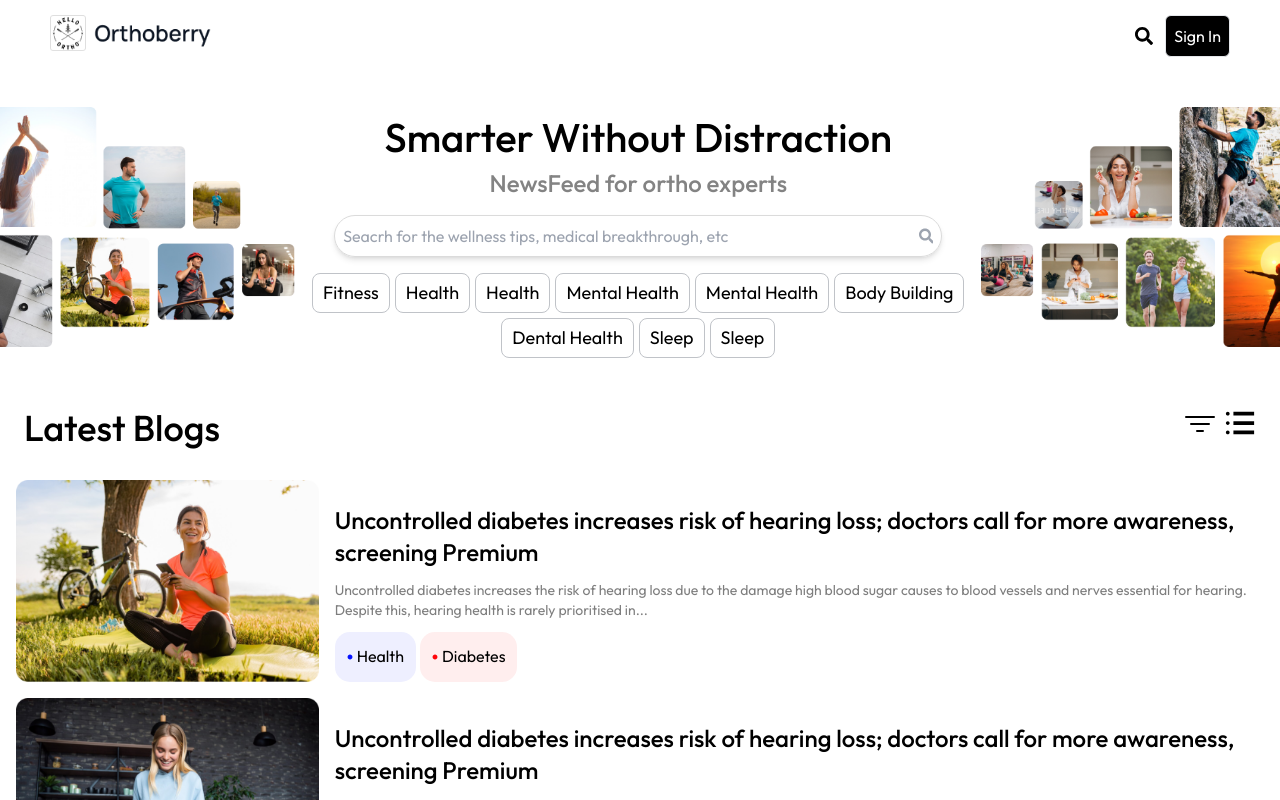
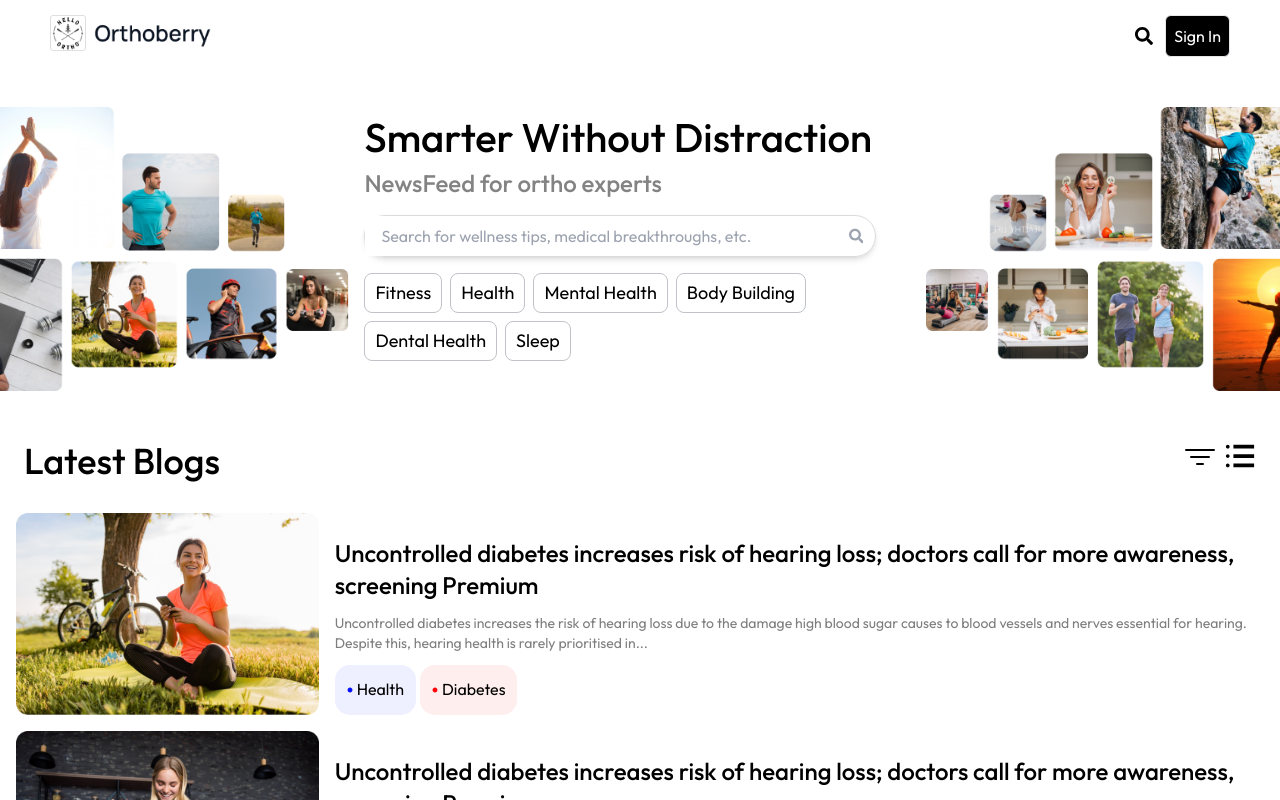
Before and after one commit to vasanthakumar-jpg/Orthoberry-News, a React (Vite) app: page / in a window 1280 px wide. Shown: the top 800 px of the page. Built offline with nearby package versions, Linux system fonts and the light colour scheme.

Commit message:
Initial Commit

```diff
--- a/src/Components/HomeSearch.jsx
+++ b/src/Components/HomeSearch.jsx
@@ -1,51 +1,120 @@
-import React from 'react'
-import { FaSearch } from 'react-icons/fa'
+// import React from 'react'
+// import { FaSearch } from 'react-icons/fa'
+
+// export default function HomeSearch() {
+//   return (
+//     <div className='flex justify-between lg:flex-row flex-col my-[50px] gap-[15px]'>
+
+// {/* Left Side Image  */}
+//       <div>
+//       <img src="/images/LeftImage.png" alt="Description" />
+
+//       </div>
+// {/* Center Content */}
+//       <div className='2xs:my-4 md:my-0'>
+
+//         <div className='flex flex-col justify-center '>
+//             <h1 className='font-medium text-[27px] text-center md:textt-start lg:text-[40px]'>Smarter Without Distraction</h1>
+//             <p className='font-medium  md:text-2xl text-center text-[#838383] '>NewsFeed for ortho experts</p>
+//         </div>
+
+
+//             <div className='rounded-[50px] border border-[#DBDBDB]  my-4 shadow-md mx-6' >
+//                 <div className='flex justify-between cursor-pointer'>
+
+//                    <input type="text" placeholder='Seacrh for the wellness tips, medical breakthrough, etc'
+//                    className='w-full m-2 outline-none cursor-pointer' />
+//                     <FaSearch className=' text-gray-400 my-3 md:my-3 mx-2 cursor-pointer'/>
+//                 </div>
+//             </div>
+
+//             <div className='flex flex-wrap gap-[5px] justify-center items-center'>
+//                 <button className='py-[5px] px-2.5 border border-[#C0C3C8] rounded-[8px] text-sm md:text-lg cursor-pointer hover:border-black hover:text-black transition duration-300 hover:scale-105'>Fitness</button>
+//                 <button className='py-[5px] px-2.5 border border-[#C0C3C8] rounded-[8px] text-sm md:text-lg cursor-pointer hover:border-black hover:text-black transition duration-300 hover:scale-105'>Health</button>
+//                 <button className='py-[5px] px-2.5 border border-[#C0C3C8] rounded-[8px] text-sm md:text-lg cursor-pointer hover:border-black hover:text-black transition duration-300 hover:scale-105'>Health</button>
+//                 <button className='py-[5px] px-2.5 border border-[#C0C3C8] rounded-[8px] text-sm md:text-lg cursor-pointer hover:border-black hover:text-black transition duration-300 hover:scale-105'>Mental Health</button>
+//                 <button className='py-[5px] px-2.5 border border-[#C0C3C8] rounded-[8px] text-sm md:text-lg cursor-pointer hover:border-black hover:text-black transition duration-300 hover:scale-105'>Mental Health</button>
+//                 <button className='py-[5px] px-2.5 border border-[#C0C3C8] rounded-[8px] text-sm md:text-lg cursor-pointer hover:border-black hover:text-black transition duration-300 hover:scale-105'>Body Building</button>
+//                 <button className='py-[5px] px-2.5 border border-[#C0C3C8] rounded-[8px] text-sm md:text-lg cursor-pointer hover:border-black hover:text-black transition duration-300 hover:scale-105'>Dental Health</button>
+//                 <button className='py-[5px] px-2.5 border border-[#C0C3C8] rounded-[8px] text-sm md:text-lg cursor-pointer hover:border-black hover:text-black transition duration-300 hover:scale-105'>Sleep</button>
+//                 <button className='py-[5px] px-2.5 border border-[#C0C3C8] rounded-[8px] text-sm md:text-lg cursor-pointer hover:border-black hover:text-black transition duration-300 hover:scale-105'>Sleep</button>
+//             </div>
+//       </div>
+
+// {/* Right Side Image  */}
+//       <div>
+//       <img src="/images/RightImage.png" alt="Description" className='2xs:float-end ' />
+
+//       </div>
+//     </div>
+//   )
+// }
+
+
+
+import React from 'react';
+import { FaSearch } from 'react-icons/fa';
 
 export default function HomeSearch() {
   return (
-    <div className='flex justify-between lg:flex-row flex-col my-[50px] gap-[15px]'>
+    <div className="flex justify-between flex-col lg:flex-row my-[50px] gap-[15px]">
+      {/* Left Side Image */}
+      <div>
+        <img src="/images/LeftImage.png" alt="Left Side Description" className="w-full" />
+      </div>
 
-{/* Left Side Image  */}
-      <div>
-      <img src="/images/LeftImage.png" alt="Description" />
-
-      </div>
-{/* Center Content */}
-      <div className='2xs:my-4 md:my-0'>
-
-        <div className='flex flex-col justify-center '>
-            <h1 className='font-medium text-[27px] text-center md:textt-start lg:text-[40px]'>Smarter Without Distraction</h1>
-            <p className='font-medium  md:text-2xl text-center text-[#838383] '>NewsFeed for ortho experts</p>
+      {/* Center Content */}
+      <div className="flex flex-col items-center lg:items-start text-center lg:text-left 2xs:my-4 md:my-0">
+        {/* Headline */}
+        <div className="flex flex-col justify-center">
+          <h1 className="font-medium text-[27px] lg:text-[40px]">
+            Smarter Without Distraction
+          </h1>
+          <p className="font-medium md:text-2xl text-[#838383]">
+            NewsFeed for ortho experts
+          </p>
         </div>
 
+        {/* Search Bar */}
+        <div className="rounded-[50px] border border-[#DBDBDB] my-4 shadow-md w-full max-w-lg">
+          <div className="flex items-center justify-between">
+            <input
+              type="text"
+              placeholder="Search for wellness tips, medical breakthroughs, etc."
+              className="w-full px-4 py-2 outline-none text-sm md:text-base"
+            />
+            <FaSearch className="text-gray-400 mx-3 cursor-pointer" />
+          </div>
+        </div>
 
-            <div className='rounded-[50px] border border-[#DBDBDB]  my-4 shadow-md mx-6' >
-                <div className='flex justify-between cursor-pointer'>
-
-                   <input type="text" placeholder='Seacrh for the wellness tips, medical breakthrough, etc'
-                   className='w-full m-2 outline-none cursor-pointer' />
-                    <FaSearch className=' text-gray-400 my-3 md:my-3 mx-2 cursor-pointer'/>
-                </div>
-            </div>
-
-            <div className='flex flex-wrap gap-[5px] justify-center items-center'>
-                <button className='py-[5px] px-2.5 border border-[#C0C3C8] rounded-[8px] text-sm md:text-lg cursor-pointer hover:border-black hover:text-black transition duration-300 hover:scale-105'>Fitness</button>
-                <button className='py-[5px] px-2.5 border border-[#C0C3C8] rounded-[8px] text-sm md:text-lg cursor-pointer hover:border-black hover:text-black transition duration-300 hover:scale-105'>Health</button>
-                <button className='py-[5px] px-2.5 border border-[#C0C3C8] rounded-[8px] text-sm md:text-lg cursor-pointer hover:border-black hover:text-black transition duration-300 hover:scale-105'>Health</button>
-                <button className='py-[5px] px-2.5 border border-[#C0C3C8] rounded-[8px] text-sm md:text-lg cursor-pointer hover:border-black hover:text-black transition duration-300 hover:scale-105'>Mental Health</button>
-                <button className='py-[5px] px-2.5 border border-[#C0C3C8] rounded-[8px] text-sm md:text-lg cursor-pointer hover:border-black hover:text-black transition duration-300 hover:scale-105'>Mental Health</button>
-                <button className='py-[5px] px-2.5 border border-[#C0C3C8] rounded-[8px] text-sm md:text-lg cursor-pointer hover:border-black hover:text-black transition duration-300 hover:scale-105'>Body Building</button>
-                <button className='py-[5px] px-2.5 border border-[#C0C3C8] rounded-[8px] text-sm md:text-lg cursor-pointer hover:border-black hover:text-black transition duration-300 hover:scale-105'>Dental Health</button>
-                <button className='py-[5px] px-2.5 border border-[#C0C3C8] rounded-[8px] text-sm md:text-lg cursor-pointer hover:border-black hover:text-black transition duration-300 hover:scale-105'>Sleep</button>
-                <button className='py-[5px] px-2.5 border border-[#C0C3C8] rounded-[8px] text-sm md:text-lg cursor-pointer hover:border-black hover:text-black transition duration-300 hover:scale-105'>Sleep</button>
-            </div>
+        {/* Buttons */}
+        <div className="flex flex-wrap gap-2 justify-center lg:justify-start">
+          {[
+            'Fitness',
+            'Health',
+            'Mental Health',
+            'Body Building',
+            'Dental Health',
+            'Sleep',
+          ].map((label, index) => (
+            <button
+              key={index}
+              className="py-[5px] px-2.5 border border-[#C0C3C8] rounded-[8px] text-sm md:text-lg cursor-pointer hover:border-black hover:text-black transition-transform duration-300 hover:scale-105"
+            >
+              {label}
+            </button>
+          ))}
+        </div>
       </div>
 
-{/* Right Side Image  */}
+      {/* Right Side Image */}
       <div>
-      <img src="/images/RightImage.png" alt="Description" className='2xs:float-end ' />
-
+        <img
+          src="/images/RightImage.png"
+          alt="Right Side Description"
+          className="w-full"
+        />
       </div>
     </div>
-  )
+  );
 }
--- a/src/Components/LatestBlog.jsx
+++ b/src/Components/LatestBlog.jsx
@@ -4,15 +4,25 @@ import { TfiMenuAlt } from 'react-icons/tfi';
 import { HashLink } from 'react-router-hash-link';
 
 export default function LatestBlog() {
+
   const [isOverlayVisible, setIsOverlayVisible] = useState(false); // State to control overlay visibility
 
+  // const blogs = [
+  //   { id: 'smiling', src: '/images/smiling.png', alt: 'Smiling' },
+  //   { id: 'young', src: '/images/young.png', alt: 'Young' },
+  //   { id: 'beach', src: '/images/beach.png', alt: 'Beach' },
+  //   { id: 'yoga', src: '/images/yoga.png', alt: 'Yoga' },
+  //   { id: 'cycle', src: '/images/cycle.png', alt: 'Cycle' },
+  //   { id: 'ear', src: '/images/ear.png', alt: 'Ear' },
+  // ];
+
   const blogs = [
-    { id: 'smiling', src: '/images/smiling.png', alt: 'Smiling' },
-    { id: 'young', src: '/images/young.png', alt: 'Young' },
-    { id: 'beach', src: '/images/beach.png', alt: 'Beach' },
-    { id: 'yoga', src: '/images/yoga.png', alt: 'Yoga' },
-    { id: 'cycle', src: '/images/cycle.png', alt: 'Cycle' },
-    { id: 'ear', src: '/images/ear.png', alt: 'Ear' },
+    { id: 'smiling', src: `${import.meta.env.VITE_IMAGE_PATH}smiling.png`, alt: 'Smiling' },
+    { id: 'young', src: `${import.meta.env.VITE_IMAGE_PATH}young.png`, alt: 'Young' },
+    { id: 'beach', src: `${import.meta.env.VITE_IMAGE_PATH}beach.png`, alt: 'Beach' },
+    { id: 'yoga', src: `${import.meta.env.VITE_IMAGE_PATH}yoga.png`, alt: 'Yoga' },
+    { id: 'cycle', src: `${import.meta.env.VITE_IMAGE_PATH}cycle.png`, alt: 'Cycle' },
+    { id: 'ear', src: `${import.meta.env.VITE_IMAGE_PATH}ear.png`, alt: 'Ear' },
   ];
 
   const handleOverlayToggle = () => {
```
Also changed, not shown: src/Components/FullContentPage.jsx (+101 -25 lines).
